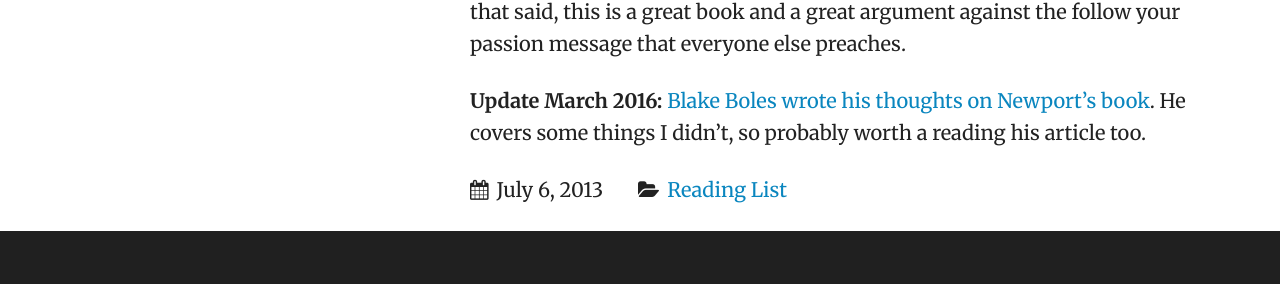
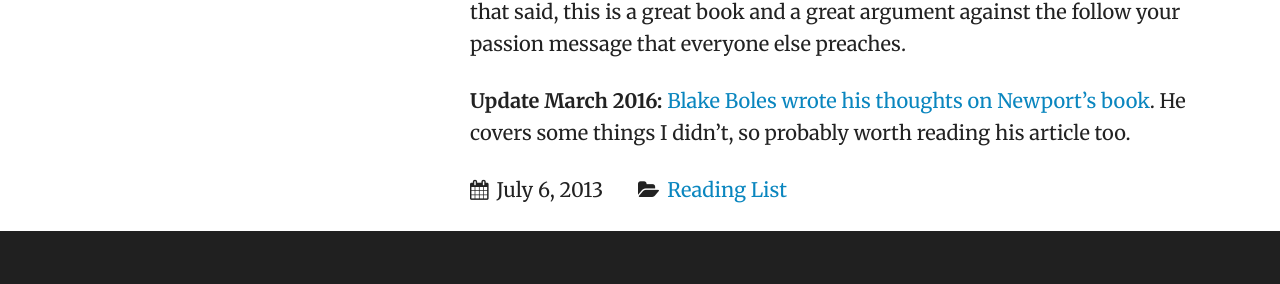
Before and after one commit to snowdj/bradonomics.github.io, a Jekyll site: the page built from _posts/2013-07-06-so-good-they-cant-ignore-you-book-review.md, in a window 1280 px wide and 900 px high, scrolled down 12944 px. Shown: the part 395-679 px from the top of the window. Built offline with Jekyll 4.4.1, drawn with Linux system fonts in a browser that asks for light colours; nearby versions of some CDN libraries; comment, search, counter and statistics services are not loaded.

Commit message:
Fixed grammar mistake

```diff
--- a/_posts/2013-07-06-so-good-they-cant-ignore-you-book-review.md
+++ b/_posts/2013-07-06-so-good-they-cant-ignore-you-book-review.md
@@ -158,4 +158,4 @@
 
 The writing of the book leaves much to be desired. It reads like an academic text instead of how you'd expect popular non-fiction to read. Newport repeats himself a lot, as if he were writing a textbook. I found myself, more than once, saying in frustration "you said that already!" With that said, this is a great book and a great argument against the follow your passion message that everyone else preaches.
 
-**Update March 2016:** [Blake Boles wrote his thoughts on Newport's book]( http://www.blakeboles.com/2016/03/book-review-so-good-they-cant-ignore-you/). He covers some things I didn't, so probably worth a reading his article too.
+**Update March 2016:** [Blake Boles wrote his thoughts on Newport's book]( http://www.blakeboles.com/2016/03/book-review-so-good-they-cant-ignore-you/). He covers some things I didn't, so probably worth reading his article too.
```
